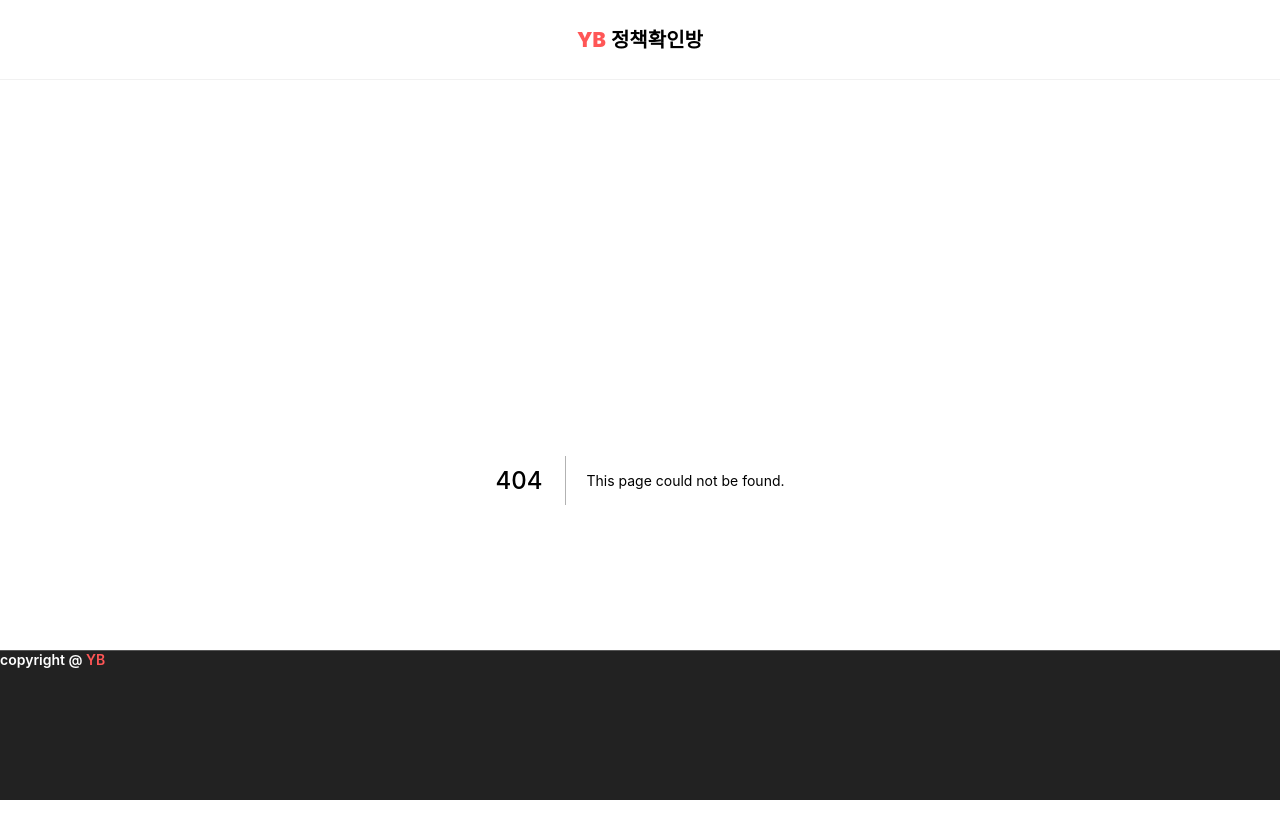
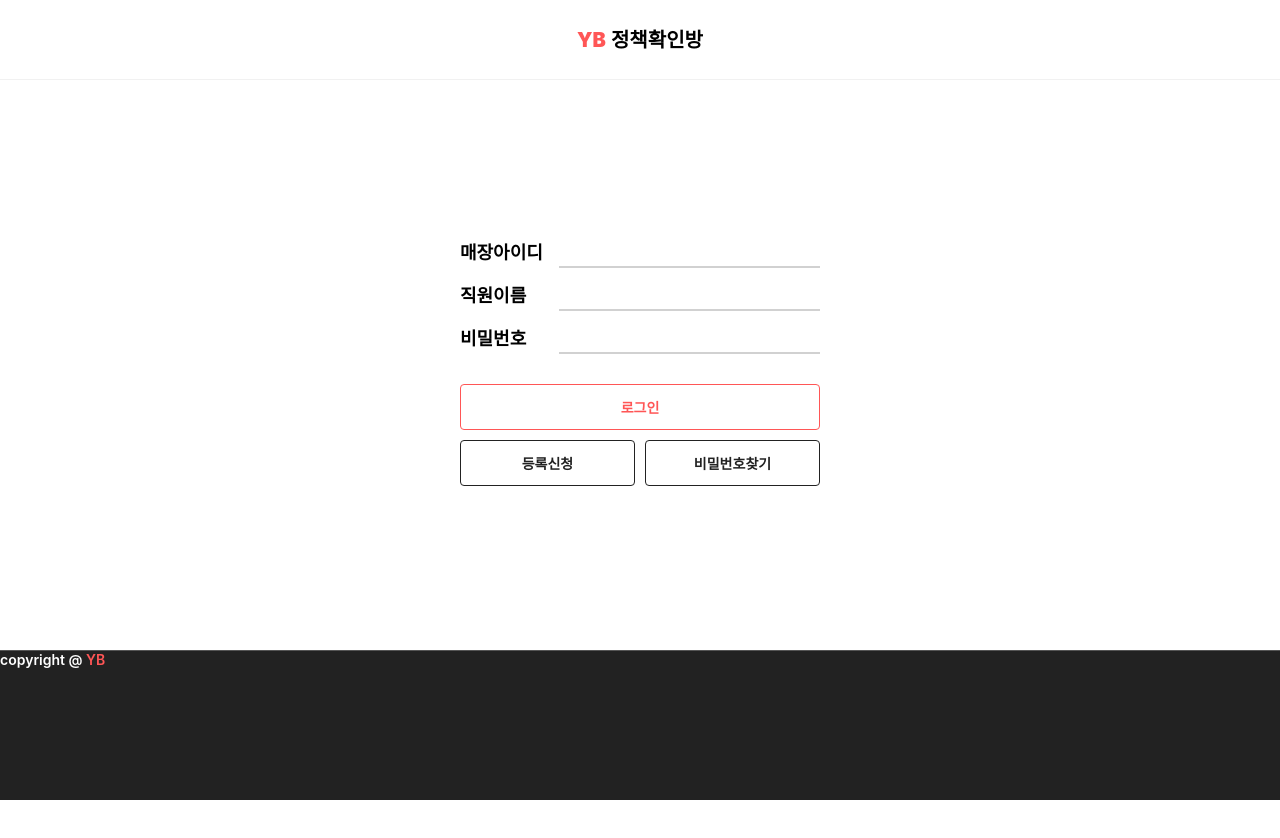
Before and after one commit to heung88/policy-share, a Next.js app: page /auth/signin in a window 1280 px wide. Before the commit this address had no page. Shown: the top 838 px of the page. After the commit the page ends 800 px from the top, so only its background shows below. Built offline with nearby package versions, Linux system fonts and the light colour scheme; a web font is replaced by a local one.

Commit message:
feat : add route

```diff
--- /dev/null
+++ b/app/(route)/(public)/auth/signin/page.tsx
@@ -0,0 +1,10 @@
+import { Login } from "@/app/components/auth/signin/Login";
+import React from "react";
+
+export default function page() {
+  return (
+    <>
+      <Login />
+    </>
+  );
+}
```
Also changed, not shown: app/(route)/(public)/auth/findpw/page.tsx (added, +10 -0 lines), app/(route)/(public)/auth/signup/page.tsx (added, +10 -0 lines).
